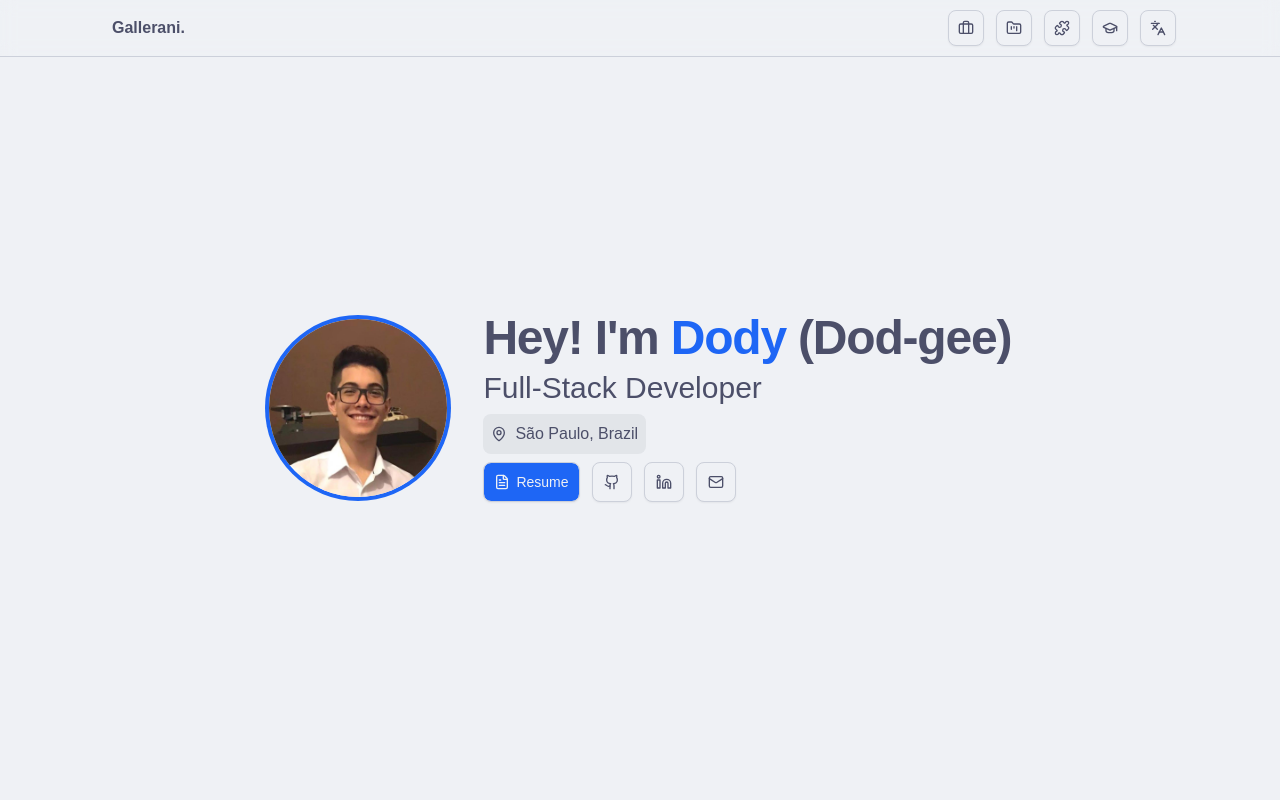
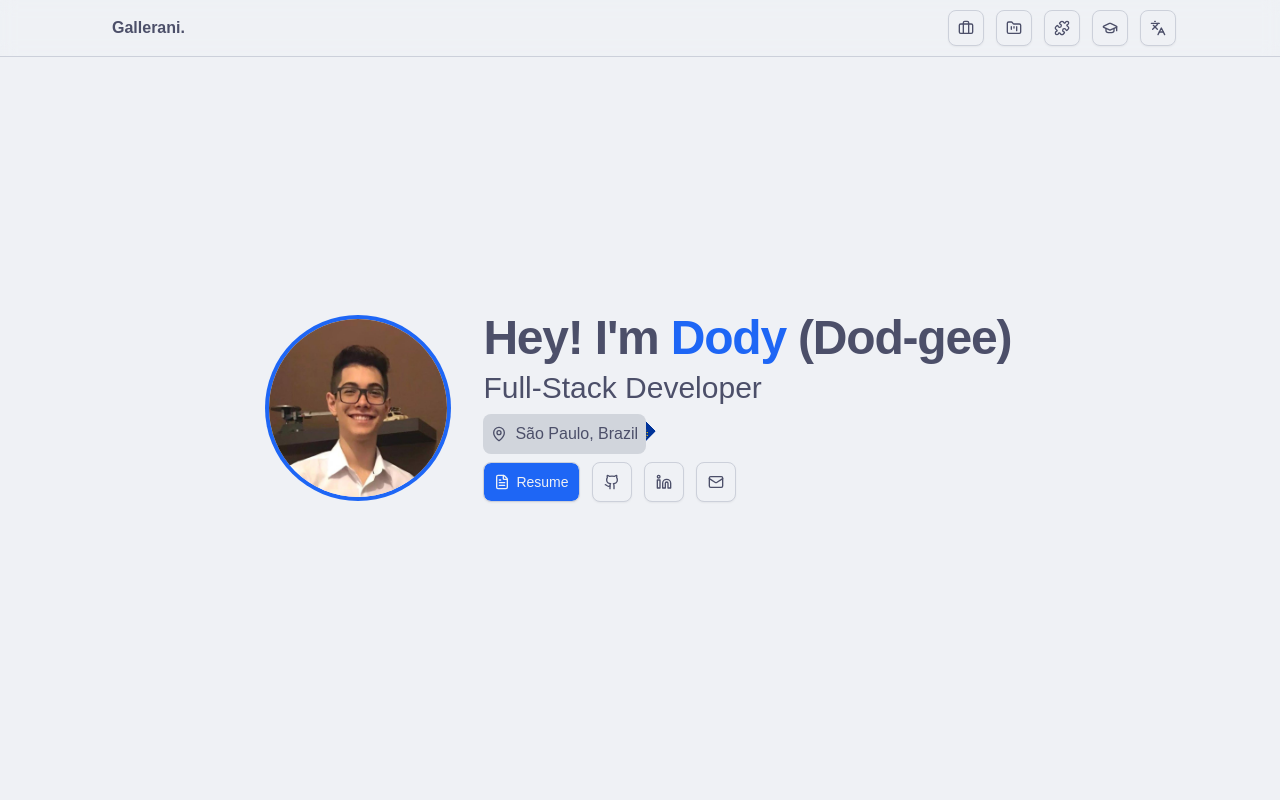
Before and after one commit to GardenMovie/portfolio, a React (Vite) app: page / in a window 1280 px wide. Shown: the top 800 px of the page. Built offline with nearby package versions, Linux system fonts and the light colour scheme.

Commit message:
feat: Eu citizen added with flag animations

```diff
--- a/src/sections/Hero.tsx
+++ b/src/sections/Hero.tsx
@@ -19,10 +19,21 @@ export default function Hero() {
 
         <p className="text-3xl text-muted-foreground">Full-Stack Developer</p>
 
-        <p className="rounded-md bg-gray-500/10 font-medium p-2 inline-flex items-center space-x-2">
-          <MapPin className="h-4 w-4" />
-          <span>São Paulo, Brazil</span>
-        </p>
+        <div className="flex items-center relative group">
+          <p className="rounded-md bg-gray-300/100 font-medium p-2 inline-flex items-center space-x-2 z-10">
+            <MapPin className="h-4 w-4" />
+            <span>São Paulo, Brazil</span>
+          </p>
+          <img
+            src="/flags/Flag_of_Europe.svg"
+            alt="EU Flag"
+            className="rounded-xs ml-2 w-6 h-4 z-0 rotate-0 transition-all duration-300 sm:ml-[-16px] sm:-rotate-45 sm:group-hover:ml-2 sm:group-hover:rotate-0"
+            aria-hidden="true"
+          />
+          <span className="ml-2 opacity-100 transition-opacity duration-300 whitespace-nowrap select-none text-blue-800 sm:opacity-0 sm:group-hover:opacity-100">
+            EU Citizen
+          </span>
+        </div>
         <IconLinks />
       </div>
     </section>
```
Also changed, not shown: public/flags/Flag_of_Europe.svg (added).
